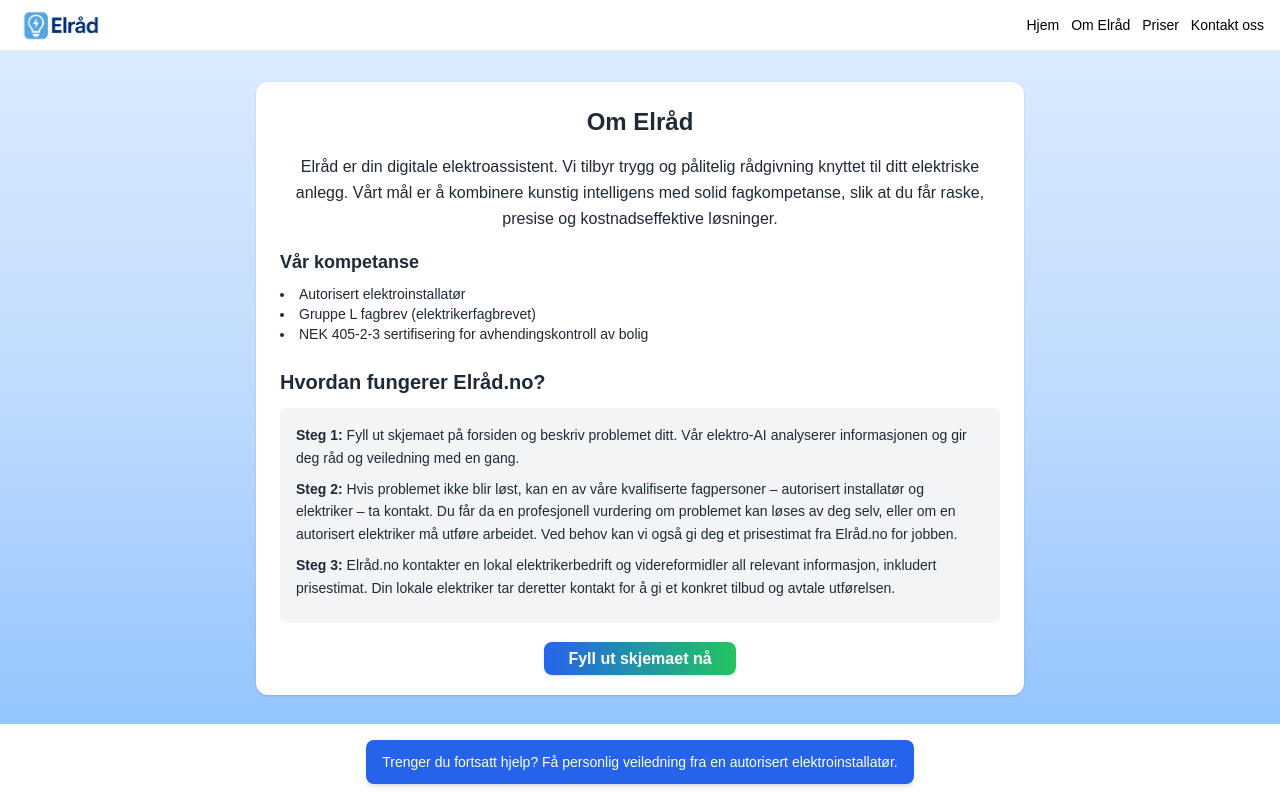
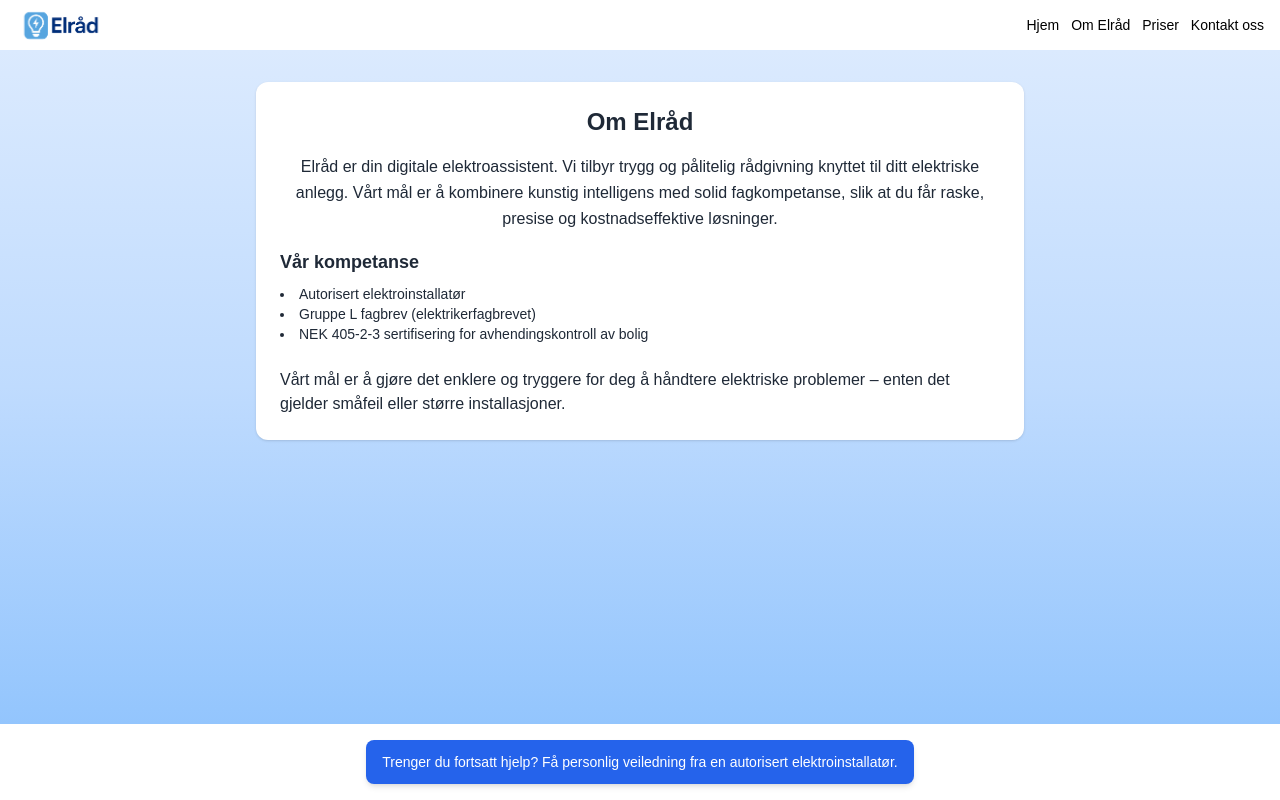
Before and after one commit to elpreben/elraad-v63, a Next.js app: page /om in a window 1280 px wide. Built offline with nearby package versions, Linux system fonts and the light colour scheme.

Commit message:
Update om.js

```diff
--- a/pages/om.js
+++ b/pages/om.js
@@ -22,33 +22,9 @@
           <li>Gruppe L fagbrev (elektrikerfagbrevet)</li>
           <li>NEK 405-2-3 sertifisering for avhendingskontroll av bolig</li>
         </ul>
-
-        {/* Ny seksjon: Hvordan fungerer Elråd.no */}
-        <h2 className="text-xl font-bold mb-3">Hvordan fungerer Elråd.no?</h2>
-        <div className="bg-gray-100 p-4 rounded-lg text-sm leading-relaxed">
-          <p className="mb-2">
-            <strong>Steg 1:</strong> Fyll ut skjemaet på forsiden og beskriv problemet ditt.
-            Vår elektro-AI analyserer informasjonen og gir deg råd og veiledning med en gang.
-          </p>
-          <p className="mb-2">
-            <strong>Steg 2:</strong> Hvis problemet ikke blir løst, kan en av våre kvalifiserte fagpersoner – autorisert installatør og elektriker – ta kontakt.
-            Du får da en profesjonell vurdering om problemet kan løses av deg selv, eller om en autorisert elektriker må utføre arbeidet.
-            Ved behov kan vi også gi deg et prisestimat fra Elråd.no for jobben.
-          </p>
-          <p className="mb-2">
-            <strong>Steg 3:</strong> Elråd.no kontakter en lokal elektrikerbedrift og videreformidler all relevant informasjon, inkludert prisestimat.
-            Din lokale elektriker tar deretter kontakt for å gi et konkret tilbud og avtale utførelsen.
-          </p>
-        </div>
-
-        {/* Call-to-Action-knapp */}
-        <div className="text-center mt-6">
-          <Link href="/">
-            <a className="bg-gradient-to-r from-blue-600 to-green-500 text-white font-bold py-2 px-6 rounded-lg shadow hover:opacity-90 transition">
-              Fyll ut skjemaet nå
-            </a>
-          </Link>
-        </div>
+        <p>
+          Vårt mål er å gjøre det enklere og tryggere for deg å håndtere elektriske problemer – enten det gjelder småfeil eller større installasjoner.
+        </p>
       </div>
     </Layout>
   );
```
